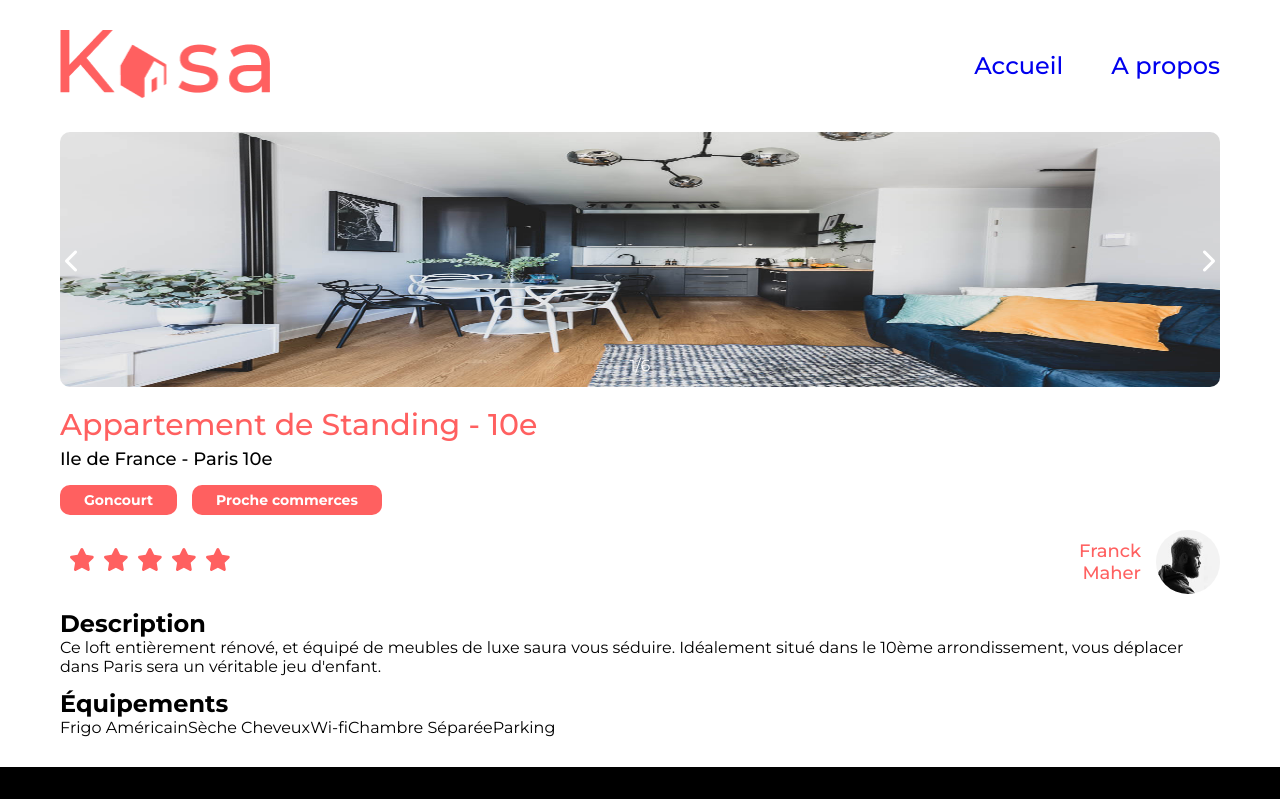
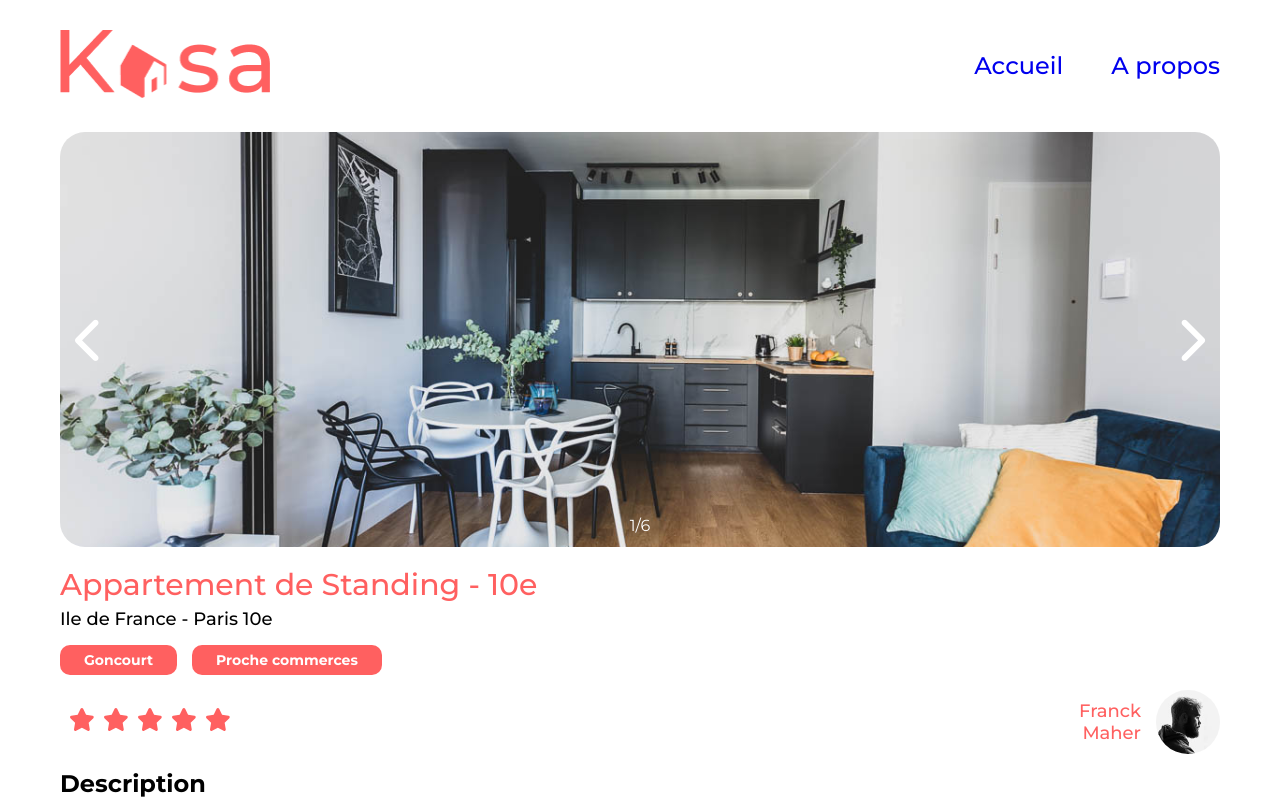
Before and after one commit to Mvnsour/Kasa-Projet-6, a React (Vite) app: page /ApartmentPage/0979876d in a window 1280 px wide. Shown: the top 799 px of the page. Built offline with nearby package versions, Linux system fonts and the light colour scheme.

Commit message:
fix: refactor SlideShow component styles for improved structure and consistency

```diff
--- a/src/components/SlideShow/SlideShow.scss
+++ b/src/components/SlideShow/SlideShow.scss
@@ -41,5 +41,30 @@
     transform: translateX(-50%);
     color: white;
     font-size: 1rem;
+    display: none;
+  }
+
+  @media (min-width: 769px) and (max-width: 1440px) {
+    &__image {
+      height: 415px;
+      object-fit: cover;
+      border-radius: 25px;
+    }
+
+    &__arrow {
+      font-size: 47px;
+
+      &.left {
+        left: 15px;
+      }
+
+      &.right {
+        right: 15px;
+      }
+    }
+
+    &__counter {
+      display: block;
+    }
   }
 }
```
